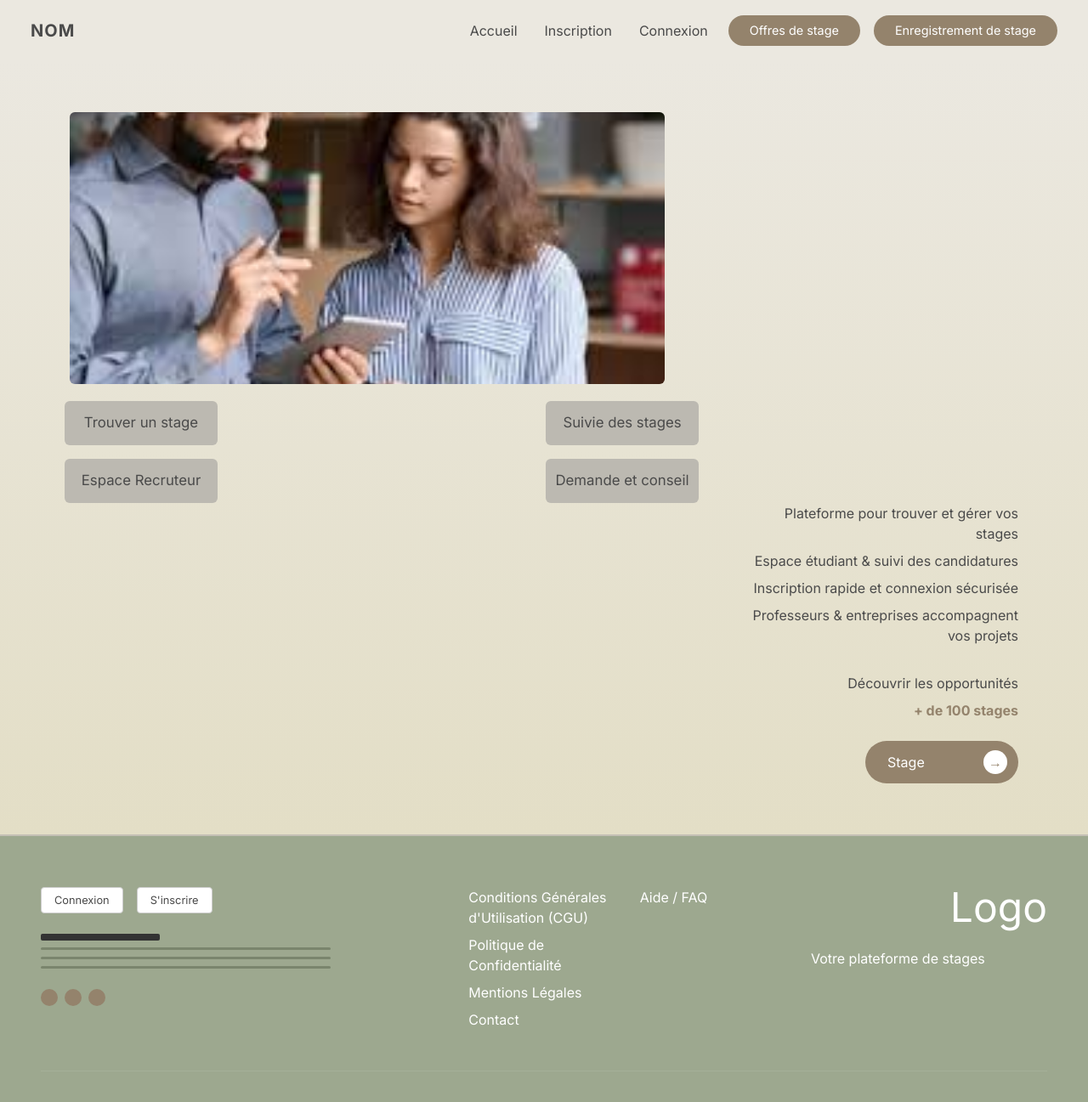
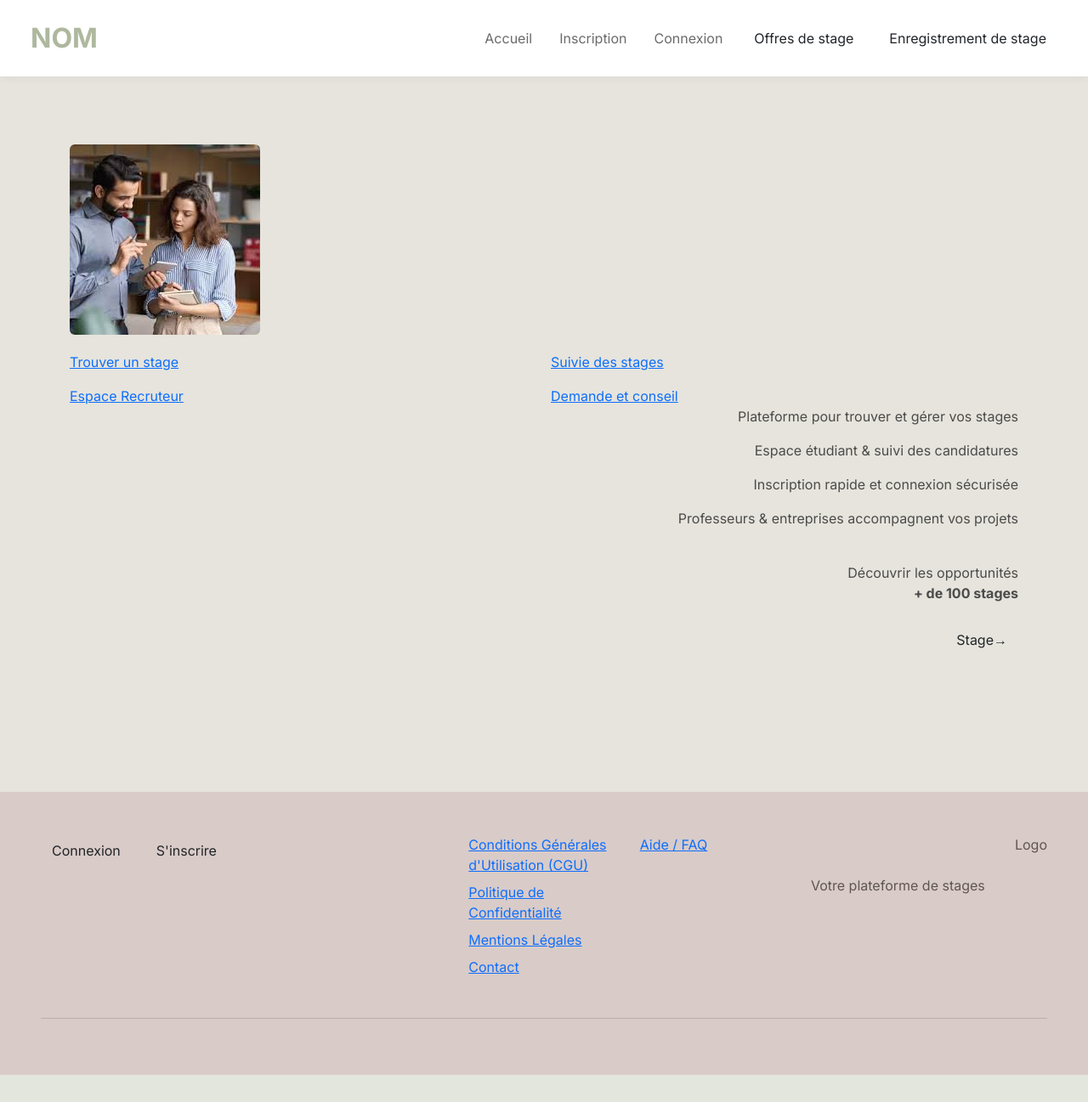
Before and after one commit to sarahthierry/Sarah_Mathias_Idriss_SAE201, a PHP site: page / in a window 1280 px wide. Shown: the whole page at 85% size. After the commit the page ends 1265 px from the top, so only its background shows below. Run offline with PHP 8.4, Linux system fonts and the light colour scheme.

Commit message:
Update test stylecss SAE.css

```diff
--- a/test stylecss SAE.css
+++ b/test stylecss SAE.css
@@ -1,299 +1,193 @@
-/* --- VARIABLES DE COULEURS --- */
-
-:root {
-    --bg-beige-gradient: linear-gradient(180deg, #EBE8E0 0%, #E3DEC6 100%);
-    --bg-beige-solid: #EBE8E0;
-    --footer-green: #9DA88F;
-    --brown-accent: #94836C;
-    --brown-hover: #7D6E5A;
-    --text-color: #4A4A4A;
-    --placeholder-color: #BCB9B1;
-    --input-bg: #EAE8E0;
+body {
+    font-family: 'Inter', sans-serif;
+    background: #E6E4DC;
+    color: #4b4b4b;
 }
 
-/* --- STYLES GENERAUX --- */
-body {
-    font-family: 'Inter', sans-serif;
-    color: var(--text-color);
-    background-color: #F8F7F4;
-    margin: 0;
-    padding: 0;
-    overflow-x: hidden;
+    /* NAVBAR */
+
+    .navbar {
+        background: white;
+        box-shadow: 0 2px 10px rgba(0, 0, 0, 0.05);
     }
 
-.min-vh-60 {
-    min-height: 65vh;
+    .navbar-brand {
+        font-size: 2rem;
+        font-weight: 700;
+        color: #AEB89E !important;
     }
 
-/* --- NAVBAR --- */
-.custom-navbar {
-    background: #EBE8E0;
-}
-.custom-navbar .navbar-brand {
-    font-size: 1.25rem;
-    color: var(--text-color);
-    letter-spacing: 1px;
-}
-.menu-links .nav-link {
-    color: var(--text-color);
+    .nav-link {
         font-weight: 500;
-}
-.btn-connect {
-    background-color: var(--brown-accent);
-    color: #FFF !important;
-    border-radius: 20px;
-    padding: 6px 24px;
-    font-size: 0.9rem;
-    transition: background 0.3s ease;
-}
-.btn-connect:hover {
-    background-color: var(--brown-hover);
+        color: #6b6b6b !important;
+        transition: 0.3s;
     }
 
-/* --- HERO & ACCUEIL --- */
-.hero-section {
-    background: var(--bg-beige-gradient);
-    padding: 60px 0;
-    border-bottom: 2px solid #C4C0B5;
+    .nav-link:hover {
+        color: #AEB89E !important;
     }
 
-/* Placeholders de texte (les gros XXXXX) */
-.text-placeholder {
-    background-color: var(--placeholder-color);
-    color: transparent;
-    display: inline-block;
-    border-radius: 4px;
-    margin-bottom: 12px;
-    height: 32px;
-    width: 160px;
-}
-.text-placeholder.wide {
-    width: 280px;
-    height: 38px;
-}
-.placeholder-text-group h2, .placeholder-text-group h1 {
-    margin-bottom: 15px;
-}
-.text-placeholder-sm {
-    background-color: transparent;
-    color: var(--text-color);
-    border-radius: 3px;
-    height: auto;
-    margin-bottom: 8px;
-    max-width: 320px;
+    /* BOUTONS */
+
+    .btn-primary {
+        background: #AEB89E;
+        border: none;
+        border-radius: 12px;
+        padding: 12px 20px;
+        color: white;
+        transition: 0.3s;
     }
 
-/* Bouton Stage */
-.btn-stage {
-    background-color: var(--brown-accent);
-    color: #FFF;
-    border-radius: 30px;
-    padding: 10px 12px 10px 25px;
-    width: 180px;
-    text-decoration: none;
-    font-weight: 500;
-    transition: background 0.3s;
-}
-.btn-stage:hover {
-    background-color: var(--brown-hover);
-    color: #FFF;
-}
-.arrow-circle {
-    background-color: #FFF;
-    color: var(--brown-accent);
-    border-radius: 50%;
-    width: 28px;
-    height: 28px;
-    display: flex;
-    align-items: center;
-    justify-content: center;
-    font-weight: bold;
+    .btn-primary:hover {
+        background: #97a287;
     }
 
-/* --- FORMULAIRES (INSCRIPTION & CONNEXION) --- */
-.form-card {
-    background-color: #FAF9F5;
-    border-radius: 8px;
-    box-shadow: 0 4px 20px rgba(0,0,0,0.04);
-}
-.connection-card {
-    width: 100%;
-    max-width: 500px;
-}
-.form-icon-placeholder {
-    width: 45px;
-    height: 45px;
-    background-color: var(--brown-accent);
-    border-radius: 50% 50% 40% 40%; /* Forme d'icône buste stylisée */
-}
-.form-title {
-    color: #333;
-    font-weight: 700;
-    font-size: 1.5rem;
-}
-.form-label {
-    font-size: 0.85rem;
-    font-weight: 600;
-    color: #555;
-    margin-bottom: 6px;
-}
-.form-control {
-    background-color: var(--input-bg);
-    border: 1px solid #D1CDBF;
-    border-radius: 6px;
-    color: #333;
-}
-.form-control::placeholder {
-    color: #A6A296;
-}
-.form-control:focus {
-    background-color: #FFF;
-    border-color: var(--brown-accent);
-    box-shadow: 0 0 0 0.25rem rgba(148, 131, 108, 0.25);
-}
-.btn-form-submit {
-    background-color: var(--brown-accent);
-    color: #FFF;
-    border-radius: 4px;
-    font-weight: 600;
-    text-transform: none;
-    padding: 10px;
-}
-.btn-form-submit:hover {
-    background-color: var(--brown-hover);
-    color: #FFF;
-}
-.text-brown {
-    color: var(--brown-accent);
-}
-.small-text-muted, .footer-form-link {
-    font-size: 0.85rem;
+    .btn-outline-primary {
+        border: 2px solid #AEB89E;
+        color: #AEB89E;
+        border-radius: 12px;
     }
 
-/* --- FOOTER VERT --- */
-.custom-footer {
-    background-color: var(--footer-green);
-    color: #FFF;
-    padding: 60px 0 20px 0;
-}
-.btn-footer-action {
-    background-color: #FFF;
-    color: var(--text-color);
-    border: 1px solid #CCC;
-    border-radius: 4px;
-    padding: 5px 15px;
-    font-size: 0.8rem;
-    font-weight: 500;
-}
-.btn-footer-action:hover {
-    background-color: #ECEAE4;
+    .btn-outline-primary:hover {
+        background: #AEB89E;
+        color: white;
     }
 
-/* --- CARTES GRISES (interactives) --- */
-.tile-link{
-    display:block;
-    text-decoration:none;
+    /* HERO SECTION */
+
+    .hero-section {
+        padding: 80px 0;
     }
 
-/* Image hero + tailles tuiles (accueil) */
-.accueil-hero-image{
-    width: 100%;
-    max-width: 700px;
-    height: auto;
-    max-height: 320px;
-    object-fit: cover;
-    object-position: center;
+    .hero-title {
+        font-size: 3.5rem;
+        font-weight: 700;
+        line-height: 1.2;
+        color: #7e6f6c;
     }
 
-
-
-
-.interactive-tiles .col-12{
-    padding-left: 2px;
-    padding-right: 2px;
+    .hero-text {
+        font-size: 1.1rem;
+        color: #7d7d7d;
     }
 
-
-.interactive-tiles .tile-gray{
-    height: 52px;
-    min-height: 52px;
-    font-size: 1.05rem;
+    .badge {
+        background: #D9CBC8 !important;
+        color: #6e5e5b;
+        font-weight: 600;
     }
 
-@media (max-width: 767.98px){
-    .accueil-hero-image{ height: 220px; }
-    .interactive-tiles .tile-gray{ height: 48px; min-height: 48px; }
+    .search-box {
+        background: white;
+        padding: 20px;
+        border-radius: 20px;
+        box-shadow: 0 5px 20px rgba(0, 0, 0, 0.05);
     }
 
-.interactive-tiles .tile-gray{
-    position: relative;
-    z-index: 1;
-    background-color: var(--placeholder-color);
-    color: var(--text-color);
-    -webkit-text-fill-color: var(--text-color);
-    border-radius: 6px;
-    height: 32px;
-    width: 180px;
-    display: flex;
-    align-items: center;
-    justify-content: center;
-    transition: box-shadow 0.25s ease, transform 0.25s ease;
-}
-.interactive-tiles .tile-gray:hover{
-    box-shadow: 0 8px 22px rgba(0,0,0,0.10);
-    transform: translateY(-2px);
+    .hero-image {
+        border-radius: 25px;
+        box-shadow: 0 10px 30px rgba(0, 0, 0, 0.10);
     }
 
-/* Lignes de décoration de structure */
-.f-line {
-    background-color: #7A856D; /* Ligne verte sombre */
-    border-radius: 2px;
-}
-.f-line.short {
-    height: 8px;
-    width: 140px;
-    background-color: #333; /* La ligne noire supérieure */
-}
-.f-line.long {
-    height: 3px;
-    width: 90%;
-}
-.f-line.text-line {
-    height: 2px;
-    width: 80%;
-    margin-bottom: 12px;
-    background-color: #B2BCA5;
+    /* STATS */
+
+    .stats-box {
+        background: white;
+        border-radius: 20px;
+        padding: 30px;
+        text-align: center;
+        box-shadow: 0 5px 15px rgba(0, 0, 0, 0.04);
     }
 
-/* Cercles du footer */
-.footer-circle {
-    width: 20px;
-    height: 20px;
-    background-color: var(--brown-accent);
-    border-radius: 50%;
-    display: inline-block;
+    .stats-number {
+        font-size: 2rem;
+        font-weight: 700;
+        color: #AEB89E;
     }
 
-/* Logo de droite */
-.footer-logo {
-    font-size: 3rem;
-    font-weight: 400;
-    color: #FFF;
-    line-height: 1;
-}
-.footer-separator {
-    border-color: #B2BCA5;
-    opacity: 0.4;
+    /* TITRES */
+
+    .section-title {
+        font-size: 2rem;
+        font-weight: 700;
+        color: #7e6f6c;
     }
 
-/* Liens footer */
-.footer-legal-link{
-    color: #FFF;
+    /* CARTES */
+
+    .offer-card {
+        background: white;
+        border-radius: 20px;
+        padding: 25px;
+        transition: 0.3s;
+        height: 100%;
+        box-shadow: 0 5px 15px rgba(0, 0, 0, 0.04);
+    }
+
+    .offer-card:hover {
+        transform: translateY(-5px);
+    }
+
+    .offer-location {
+        color: #8c8c8c;
+    }
+
+    /* FORMULAIRES */
+
+    .form-section {
+        padding: 80px 0;
+    }
+
+    .form-card {
+        background: white;
+        padding: 40px;
+        border-radius: 25px;
+        box-shadow: 0 5px 25px rgba(0, 0, 0, 0.05);
+    }
+
+    .form-control {
+        border-radius: 12px;
+        border: 1px solid #d8d8d8;
+        padding: 12px;
+    }
+
+    .form-control:focus {
+        border-color: #AEB89E;
+        box-shadow: 0 0 0 0.2rem rgba(174, 184, 158, 0.25);
+    }
+
+    /* FOOTER */
+
+    footer {
+        background: #D9CBC8;
+        color: #5f5654;
+        padding: 50px 0;
+        margin-top: 80px;
+    }
+
+    .footer-link {
+        color: #6f6664;
         text-decoration: none;
+        display: block;
+        margin-bottom: 10px;
+        transition: 0.3s;
     }
-.footer-legal-link:hover{
-    color: var(--brown-accent);
-    text-decoration: underline;
-    text-decoration-thickness: 2px;
-    text-underline-offset: 3px;
+
+    .footer-link:hover {
+        color: #AEB89E;
     }
+
+    /* RESPONSIVE */
+
+    @media(max-width:768px) {
+
+        .hero-title {
+            font-size: 2.5rem;
+        }
+
+        .navbar .d-flex {
+            flex-direction: column;
+            gap: 10px;
+        }
+
+    }
```
Lines whose indentation alone changed are shown as unchanged.
